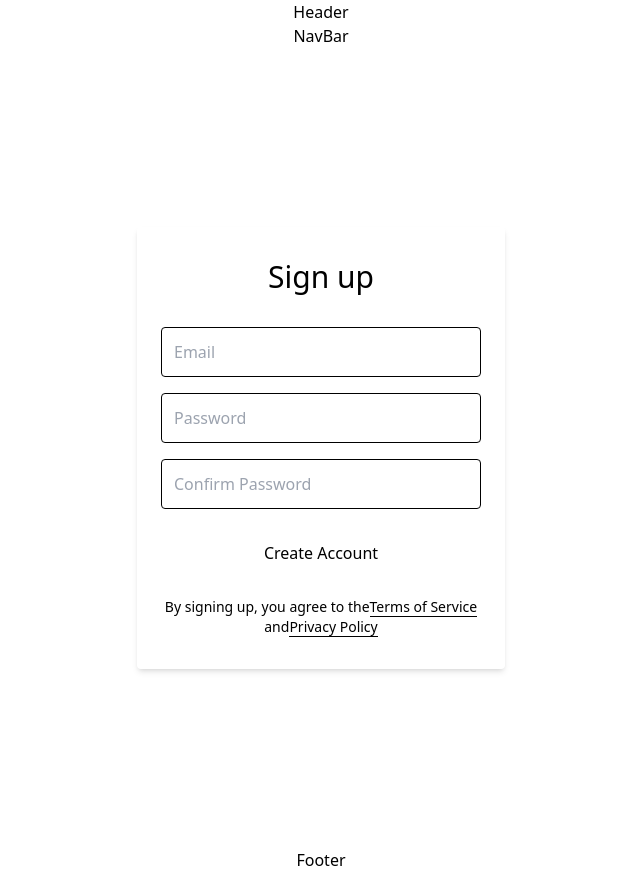
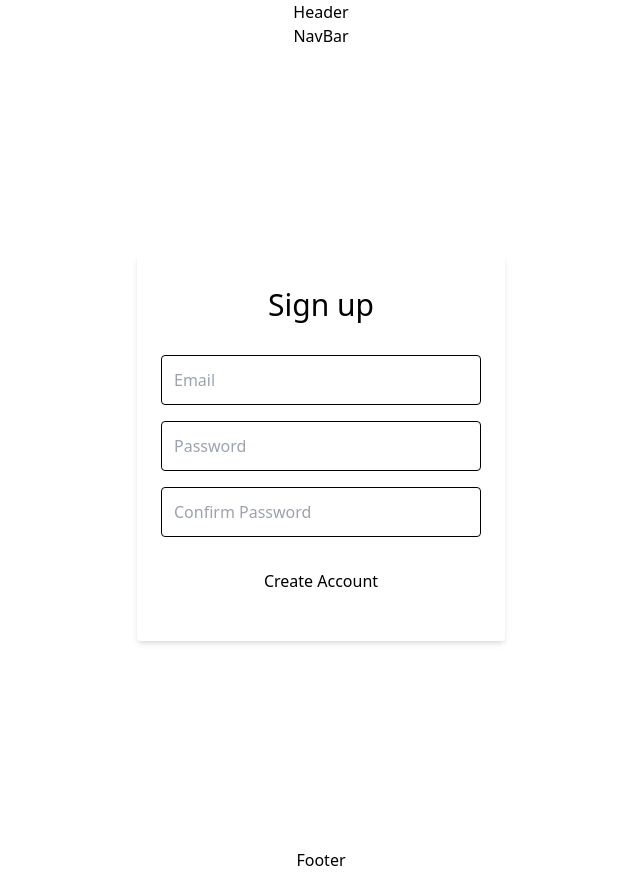
Before and after one commit to Hub-Mo-Amotek/E-commerce-webshop, a React (Create React App) app in the folder webshop-frontend/: page /SignUp in a window 1280 px wide. Shown: the whole page, without its empty margins (319-959 px from the left). Built offline with nearby package versions, Linux system fonts and the light colour scheme; the HTML template or start-up script is replaced by a standard one.

Commit message:
commented tersms

```diff
--- a/webshop-frontend/src/routes/SignUpPage.js
+++ b/webshop-frontend/src/routes/SignUpPage.js
@@ -28,7 +28,7 @@ const SignUpPage = () => {
                         >Create Account
                         </button>
 
-                        <div className="text-center text-sm text-grey-dark mt-4">
+                        {/*<div className="text-center text-sm text-grey-dark mt-4">
                             By signing up, you agree to the
                             <a className="no-underline border-b border-grey-dark text-grey-dark" href="#">
                                 Terms of Service
@@ -36,7 +36,7 @@ const SignUpPage = () => {
                             <a className="no-underline border-b border-grey-dark text-grey-dark" href="#">
                                 Privacy Policy
                             </a>
-                        </div>
+                        </div>*/}
                     </div>
                 </div>
             </div>
```
